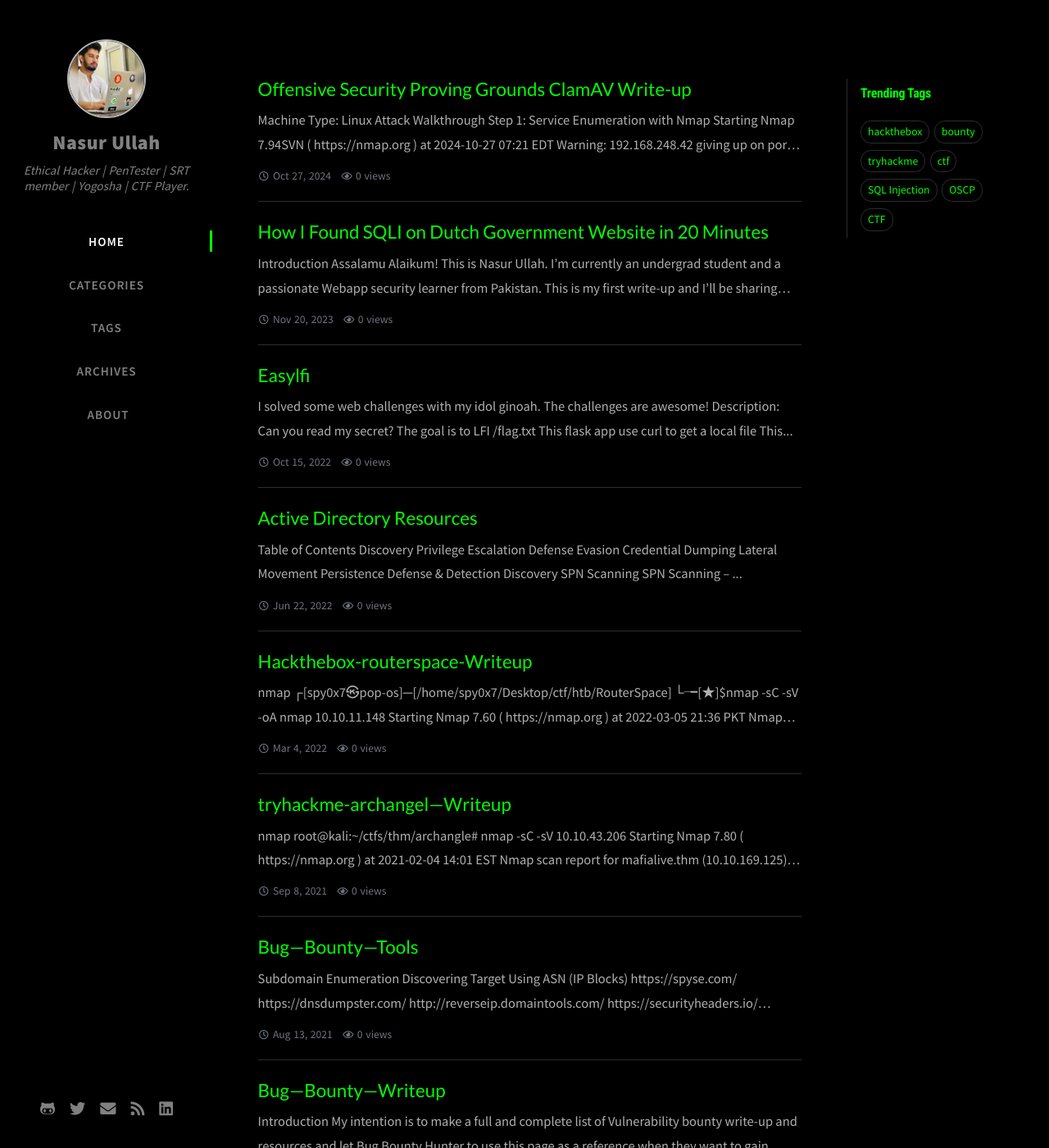
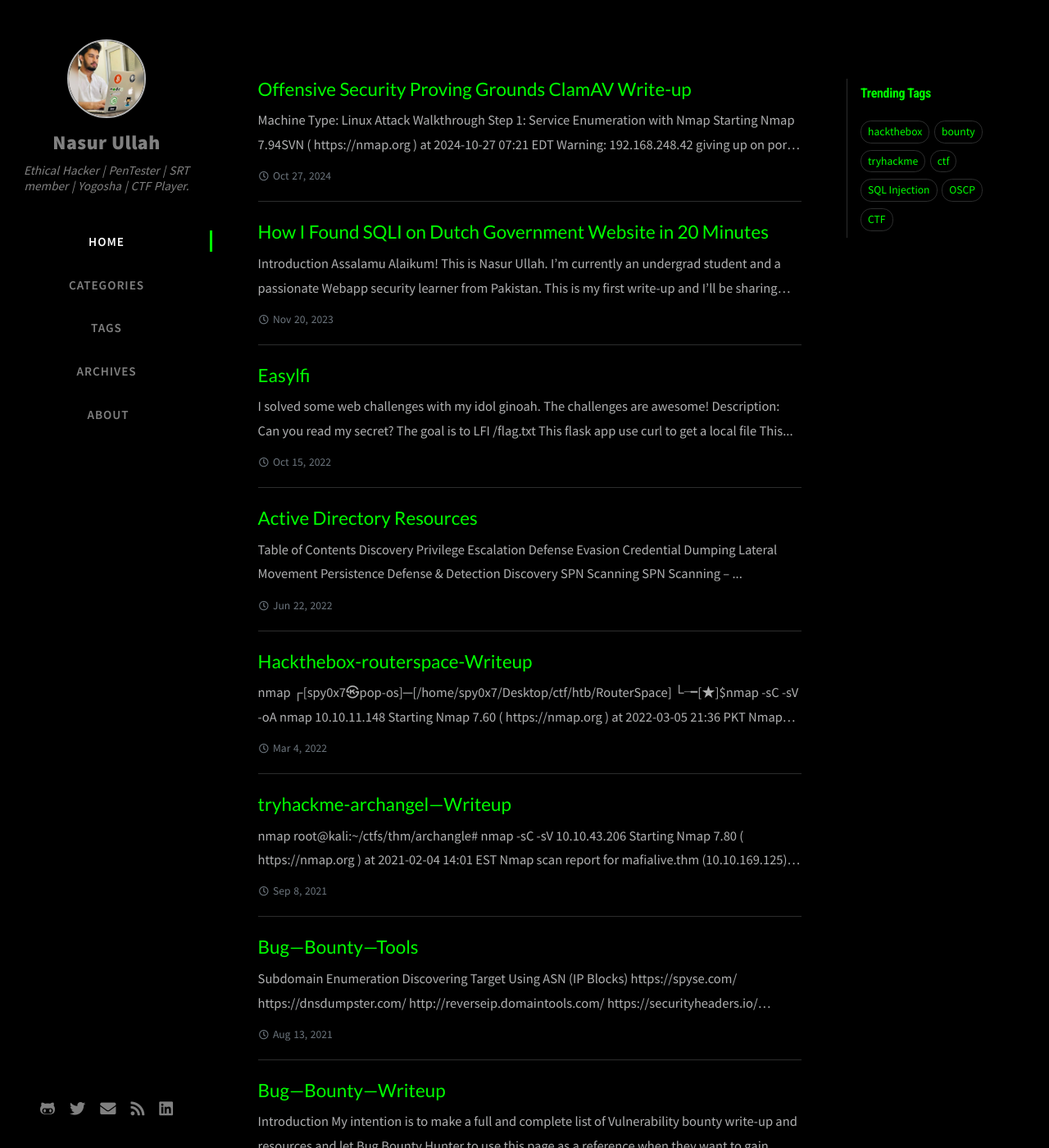
Before and after one commit to Spy0x7/Spy0x7.github.io, a Jekyll site: the page built from index.html, in a window 1280 px wide and 1400 px high. Shown: the whole window at 82% size. Built offline with Jekyll 4.4.1, drawn with Linux system fonts in a browser that asks for light colours; nearby versions of some CDN libraries; the list of posts is cut into pages by our own code; comment, search, counter and statistics services are not loaded.

Commit message:
Update home.html

```diff
--- a/_layouts/home.html
+++ b/_layouts/home.html
@@ -67,16 +67,7 @@ layout: page
   <!-- posted date -->
   <i class="far fa-clock fa-fw"></i>
   {% include timeago.html date=post.date tooltip=true %}
-
-  <!-- page views -->
-<i class="far fa-eye fa-fw ml-2"></i>
-<span class="busuanzi_container_page_pv" data-path="{{ post.url | relative_url }}">
-  <span class="busuanzi_value_page_pv">0</span> views
-</span>
-
 </div>
-
-
 
 
   </div> <!-- .post-review -->
```
